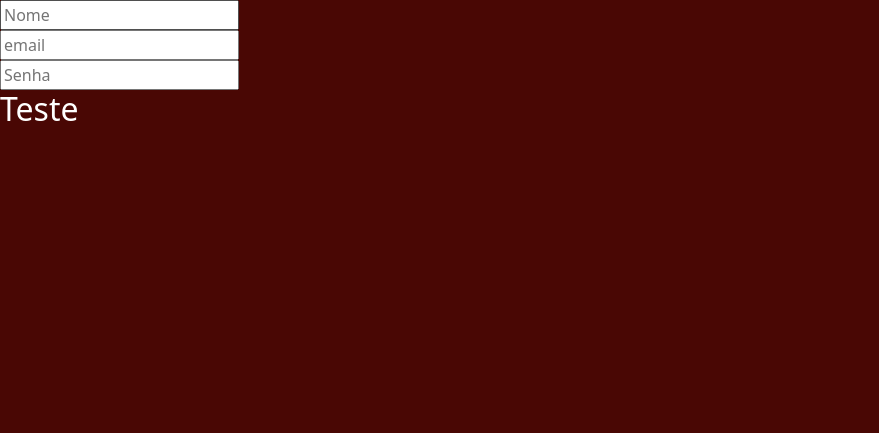
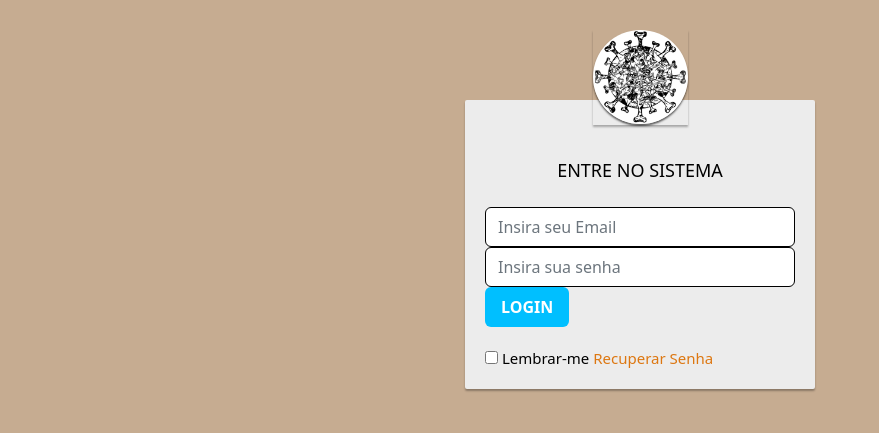
Before and after one commit to LibiaFonseca/sistcovid, a PHP site: page / in a window 1280 px wide. Shown: the top 433 px of the page, without its empty margins (0-879 px from the left). Run offline with PHP 8.4, Linux system fonts and the light colour scheme.

Commit message:
Foram realizadas atualizações nas telas de login.CSS, painel.CSS, criação de formulários para cadastros na página home, criação de ícones nas funções , além das criações das seguintes páginas,  médicos,  funcionários,  pacientes e notificações, criação da página logout para interligar os painéis com a página de login na entrada do sistema

```diff
--- a/CSS/login.css
+++ b/CSS/login.css
@@ -1,5 +1,87 @@
 body{
-	color:#fff;
-	background-color:#490704;
+	color:#c6ac91;
+	background-color:#c6ac91;
 
 }
+.login-form{
+	width: 350px;
+	margin: 0 auto;
+	padding:100px 0 30px;
+}
+.login-form form{
+	color: #000;
+	border-radius: 2px;
+	margin-bottom: 15px;
+	font-size: 15px;
+	background: #ececec;
+	padding: 20px;
+	position: relative;
+	box-shadow: 0px 2px 2px rgba(0,0,0,0.3);
+
+}
+.login-form .logo{
+	position:absolute;
+	margin:0 auto;
+	left:0;
+	right:0;
+	width:95px;
+	height:95px;
+	top: -70px;
+	box-shadow: 0px 2px 2px rgba(0,0,0,0.3);
+
+}
+.login-form .logo img{
+	width:100%;
+	border-radius: 50%;
+	box-shadow: 0px 2px 2px rgba(0,0,0,0.6);
+
+}
+
+.login-form h2{
+	font-size: 18px;
+	margin: 40px 0 25px;
+}
+
+.form-control{
+	min-height: 40px;
+	background: #fff;
+	box-shadow: none !important;
+	border-color: #000;
+}
+
+.form-control:focus{
+	border-color: #a9a9a9;
+}
+
+.form-control, .btn{
+	border-radius: 6px;
+}
+
+.login-form .btn{
+	font-size: 16px;
+	font-weight: bold;
+	background: #00bfff;
+	border: none;
+	margin-bottom: 20px;
+}
+
+
+.login-form .btn: hover, login-form .btn:focus{
+	background: #00bfff;
+	outline: none !important;
+}
+
+
+.login-form input[type="checkbox"]{
+	margin-top: 2px;
+}
+
+.login-form form a{
+	color: #dd7711;
+	text-decoration: none;
+
+}
+
+.login-form form a:hover{
+	text-decoration: underline;
+}
--- a/index.php
+++ b/index.php
@@ -8,19 +8,47 @@
 	<link href="https://cdn.jsdelivr.net/npm/bootstrap@5.0.0-beta3/dist/css/bootstrap.min.css" rel="stylesheet" integrity="sha384-eOJMYsd53ii+scO/bJGFsiCZc+5NDVN2yr8+0RDqr0Ql0h+rP48ckxlpbzKgwra6" crossorigin="anonymous">
 
 	<link href="css/login.css" rel="stylesheet">
+
 <!--REFERENCIA PARA FAVICON-->
 
-</head>
+<link  rel = "shortcut icon"  href = "/favicon.ico"  type = "image / x-icon" >
+<link  rel = "icon"  href = "imag/favicon/favicon.ico"  type = "image / x-icon" >
+
+
 </head>
 <body>
-	<form>
-	<input type="text" name="nome" placeholder="Nome"><br>
-	<input type="text" name="email" placeholder="email"><br>
-	<input type="text" name="senha" placeholder="Senha">
+	<div class="login-form">
+		<form action="autenticar.php" method="post">
+			<div class="logo">
+				<img src="imag/logo1.jpg" alt="sistcovid">
+			</div>
+			<h2 class="text-center">
+				ENTRE NO SISTEMA
+			</h2>
+			<div class="form-group">
+				<input class="form-control" type="email" name="usuario" placeholder="Insira seu Email " required>
+			</div>
+
+			<div class="form-group">
+				<input class="form-control" type="password" name="senha" placeholder="Insira sua senha " required>
+			</div>
+
+			<div class="form-group">
+				<button class="btn btn-primary btn-lg btn-block" type="
+				submit" name="btn - login">LOGIN</button>
+			</div>
+
+			<div class="clearfix">
+				<label class="float-left checkbox-inline"><input type="checkbox">
+					Lembrar-me
+				</label>
+				<a href="#" class= "float-right" >Recuperar Senha </a>
+
+			</div>
+		</form>
+	</div>
 
 
-	</form>
-	<h2>Teste</h2>
 
 </body>
 </html>
--- /dev/null
+++ b/painel-adm/funcionarios.php
@@ -0,0 +1,4 @@
+<dir class="row">
+
+	<button type="button" class="btn btn-secondary">Novo Funcionário</button>
+</dir>
--- /dev/null
+++ b/painel-adm/home.php
@@ -0,0 +1 @@
+Home
```
Also changed, not shown: CSS/painel.css (added, +85 -0 lines), autenticar.php (added, +46 -0 lines), conexao.php (added, +12 -0 lines), logout.php (added, +10 -0 lines), painel-adm/index.php (added, +131 -0 lines), painel-adm/medicos.php (added, +119 -0 lines), painel-adm/paciente.php (added, +131 -0 lines), README.md (added), imag/favicon/favicon.ico (added), imag/logo.png (added), imag/logo1.jpg (added), imag/logo2.jpg (added), painel-adm/notificacoes.php (added), 1 other file.
